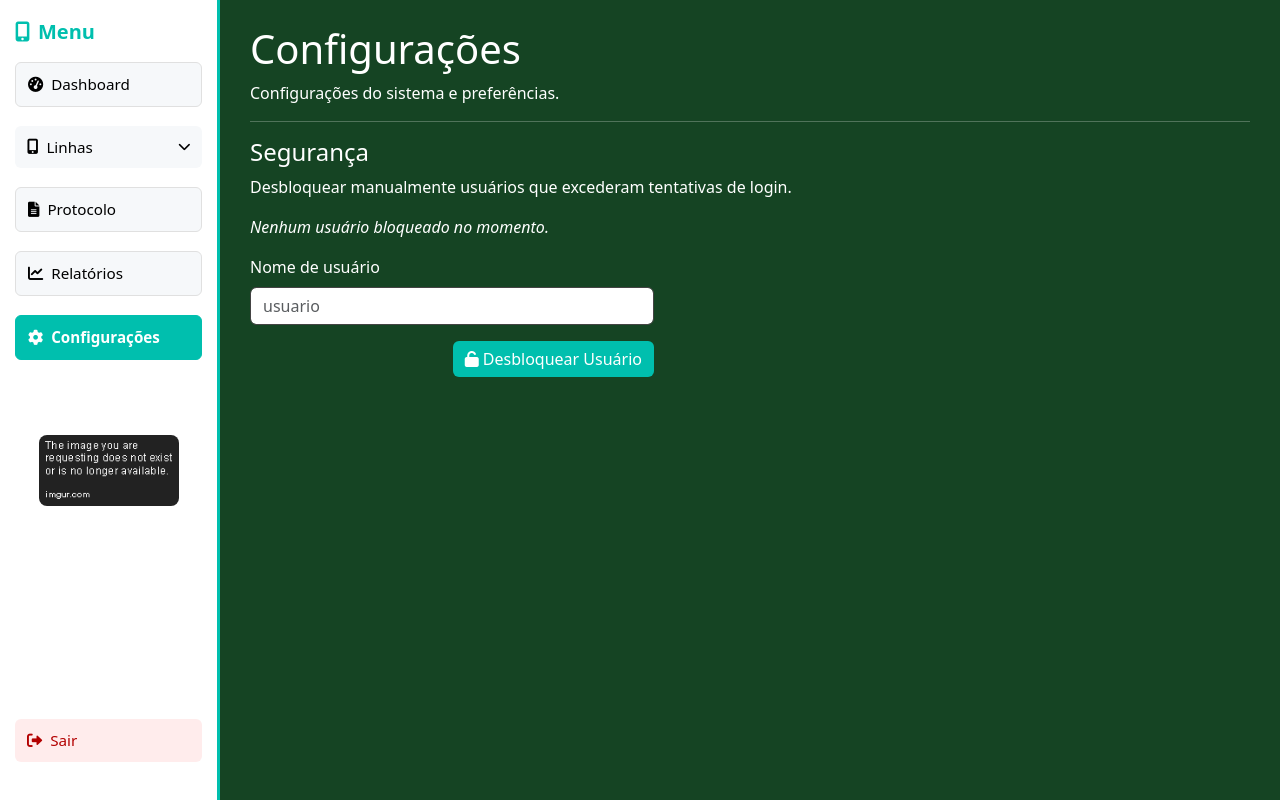
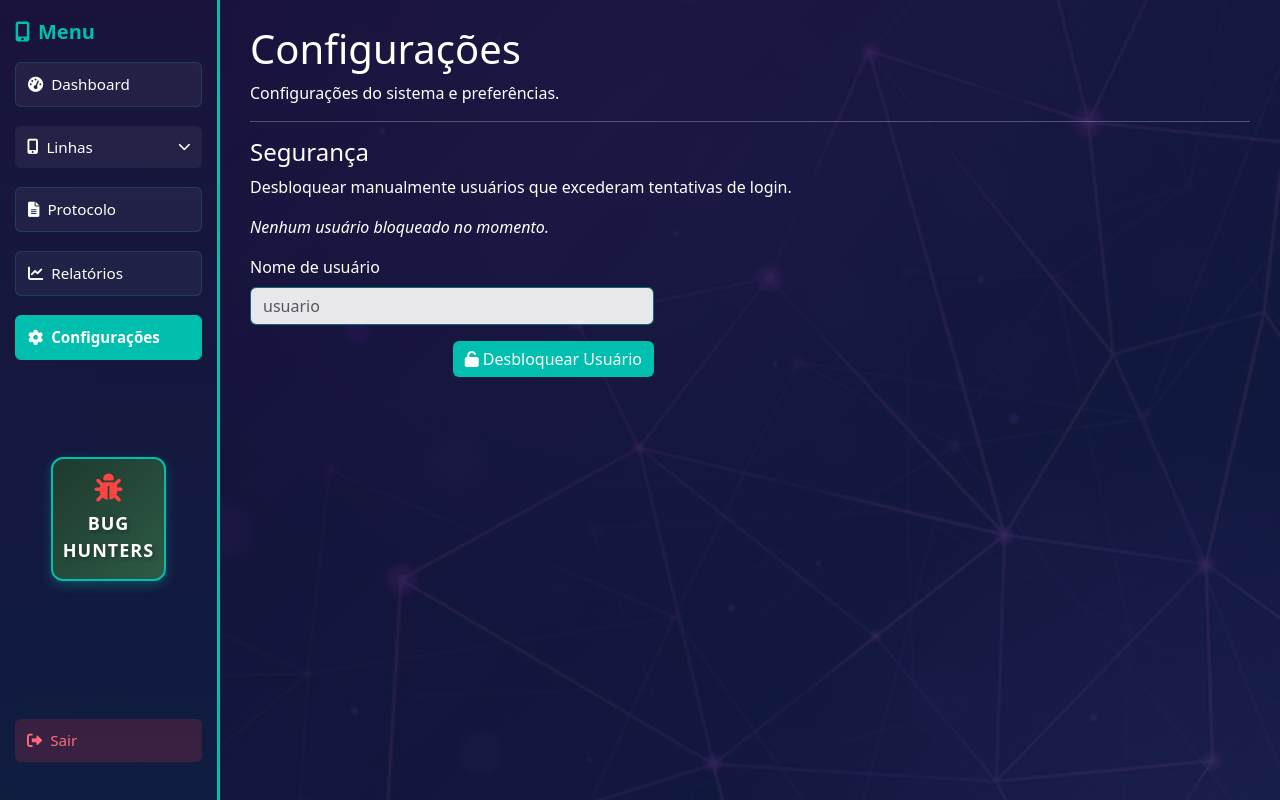
Before and after one commit to an2trindade/Projeto_Integrador_SENAC, a Django app: page /linhas/configuracoes/ in a window 1280 px wide. Run offline with Django 5.2, Linux system fonts and the light colour scheme; a user stored in the database is signed in; data comes from the database, SQL or seed files in the repository; both versions use the stored data as it was after the commit.

Commit message:
Atualização telas de fundo

```diff
--- a/linhas/templates/base.html
+++ b/linhas/templates/base.html
@@ -10,21 +10,41 @@
     <link href="https://cdnjs.cloudflare.com/ajax/libs/font-awesome/6.0.0/css/all.min.css" rel="stylesheet">
     <style>
         body {
-            background-color: #154423;
+            background-image: url("{% static 'images/tech_background.jpg' %}");
+            background-size: cover;
+            background-position: center;
+            background-repeat: no-repeat;
+            background-attachment: fixed;
             color: #fff;
             margin: 0;
-            padding: 0; /* remover espaço do antigo footer */
+            padding: 0;
+            /* Overlay escuro para melhorar legibilidade */
+            position: relative;
+        }
+
+        body::before {
+            content: "";
+            position: fixed;
+            top: 0;
+            left: 0;
+            width: 100%;
+            height: 100%;
+            background: linear-gradient(135deg, rgba(26, 20, 60, 0.9) 0%, rgba(15, 30, 65, 0.85) 100%);
+            z-index: -1;
         }
 
         /* Classe aplicada apenas na tela de login para imagem de fundo */
         .login-bg {
-            background-image: url('https://www.google.com/url?sa=i&url=https%3A%2F%2Fbr.freepik.com%2Ffotos-vetores-gratis%2Ffundo-tecnologia%2F9&psig=AOvVaw3a2WVq6ImVyNBERN625_xi&ust=1762559280895000&source=images&cd=vfe&opi=89978449&ved=0CBUQjRxqFwoTCMjHlInk3pADFQAAAAAdAAAAABAL');
+            background-image: url("{% static 'images/tech_background.jpg' %}");
             background-size: cover;
             background-position: center;
             background-repeat: no-repeat;
             background-attachment: fixed;
-            /* manter cor do texto legível sobre a imagem */
             color: #fff;
+        }
+
+        .login-bg::before {
+            background: linear-gradient(135deg, rgba(26, 20, 60, 0.8) 0%, rgba(15, 30, 65, 0.75) 100%);
         }
         .navbar, .navbar-brand, .navbar-nav .nav-link, .navbar-dark .navbar-nav .nav-link {
             background-color: #ffffff !important;
@@ -34,19 +54,30 @@
             color: #00bfae !important;
         }
         .card, .card-body, .card-header {
-            background-color: #ffffff;
+            background: linear-gradient(135deg, rgba(26, 20, 60, 0.7) 0%, rgba(15, 30, 65, 0.65) 100%) !important;
+            color: #ffffff !important;
+            border: 1px solid rgba(0, 191, 174, 0.3) !important;
+            backdrop-filter: blur(10px);
+        }
+
+        .card {
+            box-shadow: 0 4px 16px rgba(0, 191, 174, 0.2) !important;
+        }
+
+        .card-header {
+            border-bottom: 1px solid rgba(0, 191, 174, 0.3) !important;
+        }
+
+        .form-control {
+            background-color: rgba(255, 255, 255, 0.9) !important;
             color: #000000;
-            border: none;
-        }
-        .form-control {
-            background-color: #ffffff;
-            color: #000000;
-            border: 1px solid #444;
+            border: 1px solid rgba(0, 191, 174, 0.5);
         }
         .form-control:focus {
-            background-color: #ffffff;
+            background-color: rgba(255, 255, 255, 0.95) !important;
             color: #000000;
             border-color: #00bfae;
+            box-shadow: 0 0 0 0.2rem rgba(0, 191, 174, 0.25);
         }
         .btn-primary {
             background-color: #00bfae;
@@ -69,9 +100,20 @@
             color: #00bfae;
         }
         .alert {
-            background-color: #ffffff;
+            background: linear-gradient(135deg, rgba(220, 53, 69, 0.15) 0%, rgba(200, 30, 50, 0.2) 100%) !important;
             color: #fff;
-            border: 1px solid #00bfae;
+            border: 1px solid rgba(220, 53, 69, 0.5);
+            backdrop-filter: blur(10px);
+        }
+
+        .alert-success {
+            background: linear-gradient(135deg, rgba(0, 191, 174, 0.15) 0%, rgba(0, 158, 142, 0.2) 100%) !important;
+            border-color: rgba(0, 191, 174, 0.5);
+        }
+
+        .alert-warning {
+            background: linear-gradient(135deg, rgba(255, 193, 7, 0.15) 0%, rgba(230, 170, 0, 0.2) 100%) !important;
+            border-color: rgba(255, 193, 7, 0.5);
         }
         .footer, footer.bg-light {
             background-color: #e8ebf1 !important;
@@ -107,15 +149,16 @@
         }
         .sidebar {
             width: 220px;
-            background: #ffffff;
-            color: #000000;
-            border-right: 3px solid #00bfae; /* linha vertical separadora */
-            padding: 20px 15px 0 15px; /* sem padding inferior para controlar a distância via margem do botão Sair */
+            background: linear-gradient(180deg, rgba(26, 20, 60, 0.95) 0%, rgba(15, 30, 65, 0.9) 100%);
+            color: #ffffff;
+            border-right: 3px solid #00bfae;
+            padding: 20px 15px 0 15px;
             display: flex;
             flex-direction: column;
             gap: 8px;
-            height: 100vh; /* altura total */
-            overflow-y: auto; /* scroll caso conteúdo maior */
+            height: 100vh;
+            overflow-y: auto;
+            backdrop-filter: blur(10px);
         }
         .sidebar h5 {
             font-weight: 600;
@@ -146,16 +189,16 @@
             text-decoration: none;
             border-radius: 6px;
             font-size: 0.95rem;
-            background: #f6f8fa;
-            color: #000000;
-            border: 1px solid #e0e0e0;
+            background: rgba(255, 255, 255, 0.05);
+            color: #ffffff;
+            border: 1px solid rgba(0, 191, 174, 0.2);
             transition: background .15s, color .15s, border-color .15s;
             width: 100%;
         }
         /* Hover igual ao ativo para todos os itens (exceto Sair) */
         .nav-vertical li:not(.logout) > a:hover,
         .nav-vertical li:not(.logout) > button.nav-link:hover {
-            background: #00bfae;
+            background: rgba(0, 191, 174, 0.3);
             color: #ffffff;
             border-color: #00bfae;
         }
@@ -182,18 +225,18 @@
             display:flex;
             align-items:center;
             gap:8px;
-            background:#ffecec;
-            color:#b30000;
-            border:1px solid #ffb3b3;
+            background: rgba(220, 53, 69, 0.2);
+            color: #ff6b7a;
+            border: 1px solid rgba(220, 53, 69, 0.4);
             border-radius:6px;
             transition: background .15s, color .15s, border-color .15s;
         }
         /* Hover do botão Sair com a mesma cor verde dos demais */
         .nav-vertical li.logout button.nav-link:hover,
         .nav-vertical li.logout button.nav-link:focus {
-            background:#00bfae;
-            color:#ffffff;
-            border-color:#00bfae;
+            background: rgba(0, 191, 174, 0.3);
+            color: #ffffff;
+            border-color: #00bfae;
         }
         .logout-form { margin: 0; }
         .content-area {
@@ -262,8 +305,25 @@
                     </a>
                 </li>
                 <!-- Bug Hunters Logo -->
-                <li style="margin: 1.5cm auto 0.5cm; text-align: center; padding: 0;">
-                    <img src="{% static 'images/bug_hunters.png' %}" alt="Bug Hunters" style="max-width: 140px; height: auto; border-radius: 8px;">
+                <li style="margin: auto; text-align: center; padding: 20px 10px;">
+                    <div style="background: linear-gradient(135deg, #1e3a2e 0%, #2d5a45 100%);
+                                border: 2px solid #00bfae;
+                                border-radius: 12px;
+                                padding: 15px 10px;
+                                box-shadow: 0 4px 12px rgba(0, 191, 174, 0.3);">
+                        <div style="display: flex; align-items: center; justify-content: center; gap: 8px;">
+                            <i class="fas fa-bug" style="color: #ff4444; font-size: 28px;"></i>
+                        </div>
+                        <div style="color: #ffffff;
+                                    font-weight: 700;
+                                    font-size: 18px;
+                                    margin-top: 8px;
+                                    text-transform: uppercase;
+                                    letter-spacing: 1px;
+                                    text-shadow: 2px 2px 4px rgba(0,0,0,0.3);">
+                            BUG<br>HUNTERS
+                        </div>
+                    </div>
                 </li>
                 <li class="logout">
                     <form action="{% url 'logout' %}" method="post" class="logout-form">
```
Also changed, not shown: linhas/templates/login.html (+29 -0 lines), db.sqlite3, linhas/static/images/tech_background.jpg (added).
